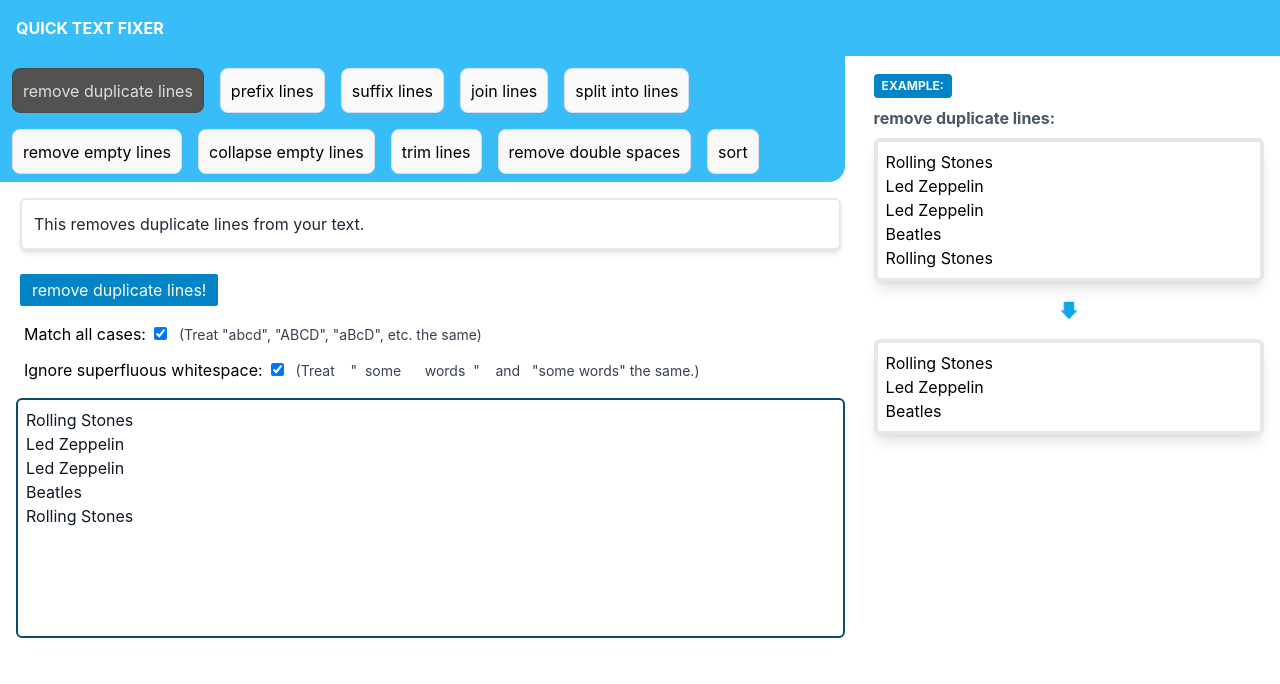
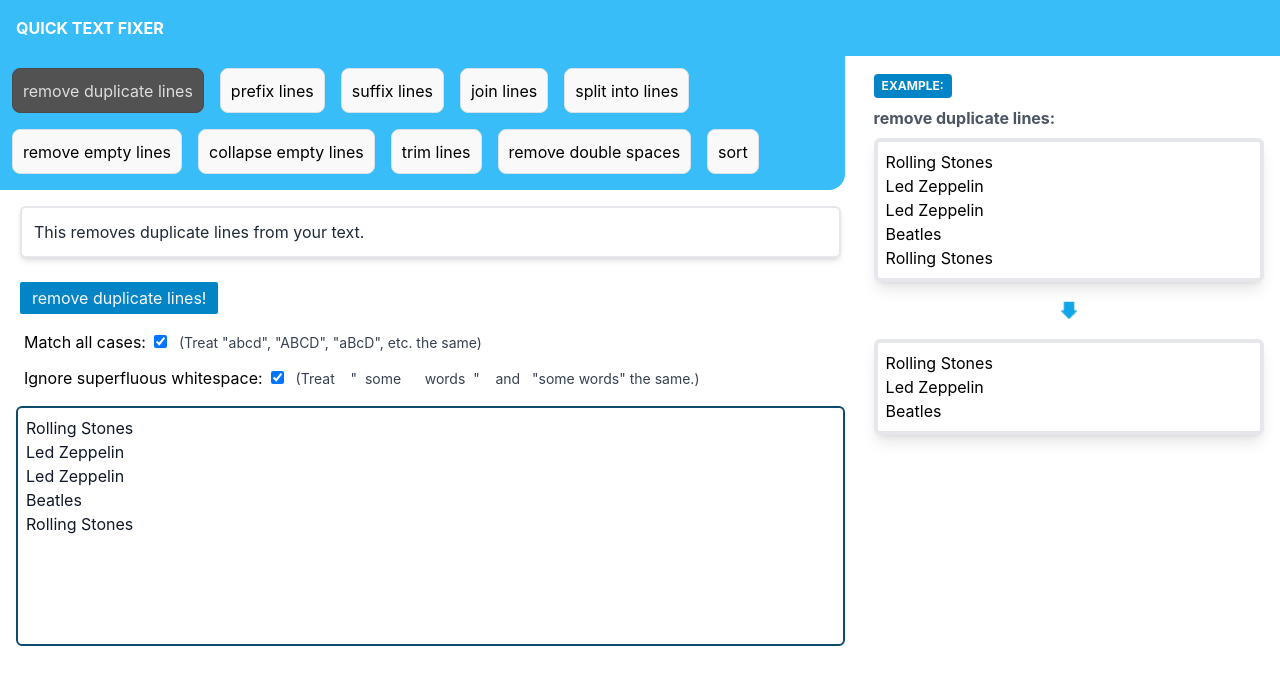
Before and after one commit to Daniel-Wittgenstein/qtf, a React (Create React App) app: page / in a window 1280 px wide. Shown: the top 684 px of the page. Built offline with nearby package versions, Linux system fonts and the light colour scheme.

Commit message:
top options bar css padding improvement

```diff
--- a/src/components/Slider.js
+++ b/src/components/Slider.js
@@ -108,7 +108,7 @@ function Slider(props) {
   return (
     <div>
       <div className="p-1 pb-0 w-[100%] max-h-40 overflow-auto bg-sky-400
-        rounded-br-2xl select-none">
+        rounded-br-2xl select-none pb-2">
           {listItems}
       </div>
 
```
